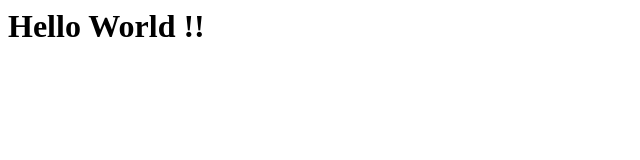
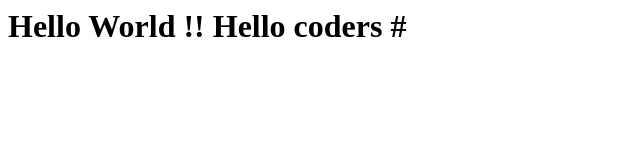
Before and after one commit to amkorg/example-repo, a plain HTML site: page index.html in a window 1280 px wide. Shown: the whole page, without its empty margins (0-640 px from the left). Drawn offline with Linux system fonts and the light colour scheme.

Commit message:
Third commit

```diff
--- a/index.html
+++ b/index.html
@@ -1,3 +1,4 @@
 <h1>
 	Hello World !!
+	Hello coders #
 </h1>
```
